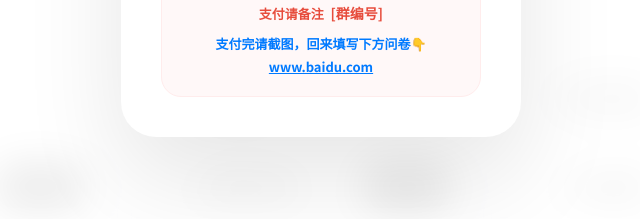
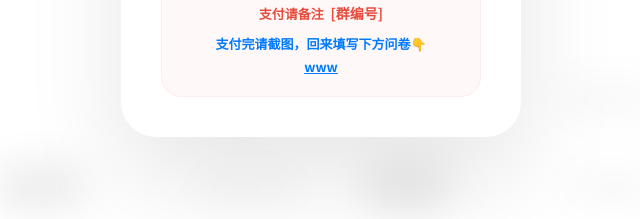
Before and after one commit to cino3/LiangJieShop, a plain HTML site: page index.html in a window 1280 px wide. Both pictures are taken after a click on the button "支付". Shown: the part 558-777 px from the top of the page, 319-959 px from the left. Drawn offline with Linux system fonts and the light colour scheme.

Commit message:
链接待补充

```diff
--- a/index.html
+++ b/index.html
@@ -267,7 +267,7 @@
                 </p>
                 <p style="color: #007aff; font-weight: 700; margin: 10px 0 0 0; font-size: 13px;">支付完请截图，回来填写下方问卷👇</p>
                 <p style="margin: 4px 0 0 0; font-size: 13px; font-weight: 700;">
-                    <a href="https://www.baidu.com" target="_blank" style="color: #007aff; text-decoration: underline;">www.baidu.com</a>
+                    <a href="https://www.baidu.com" target="_blank" style="color: #007aff; text-decoration: underline;">www</a>
                 </p>
             </div>
         </div>
@@ -299,4 +299,5 @@
         }
     </script>
 </body>
+
 </html>
```
